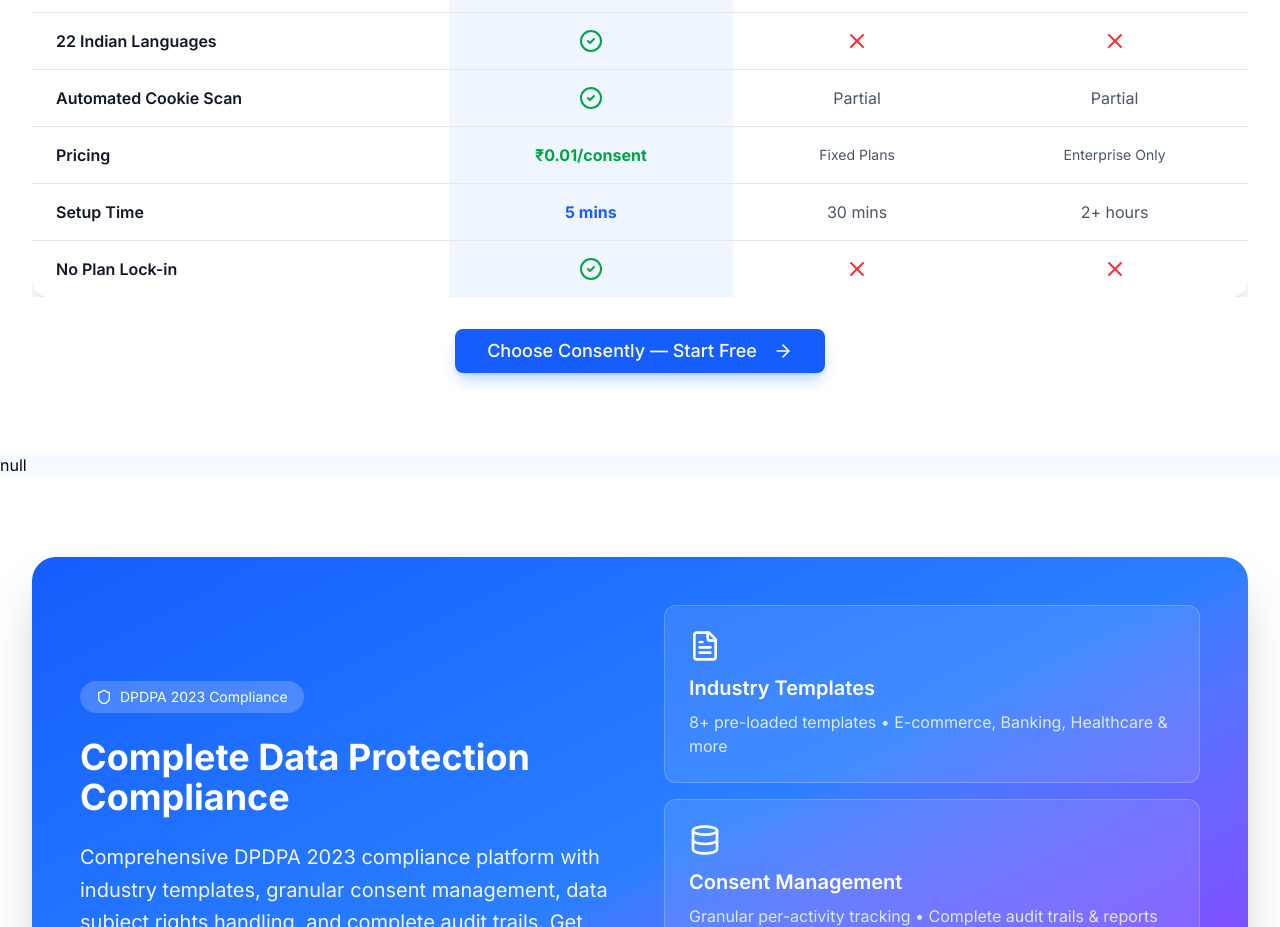
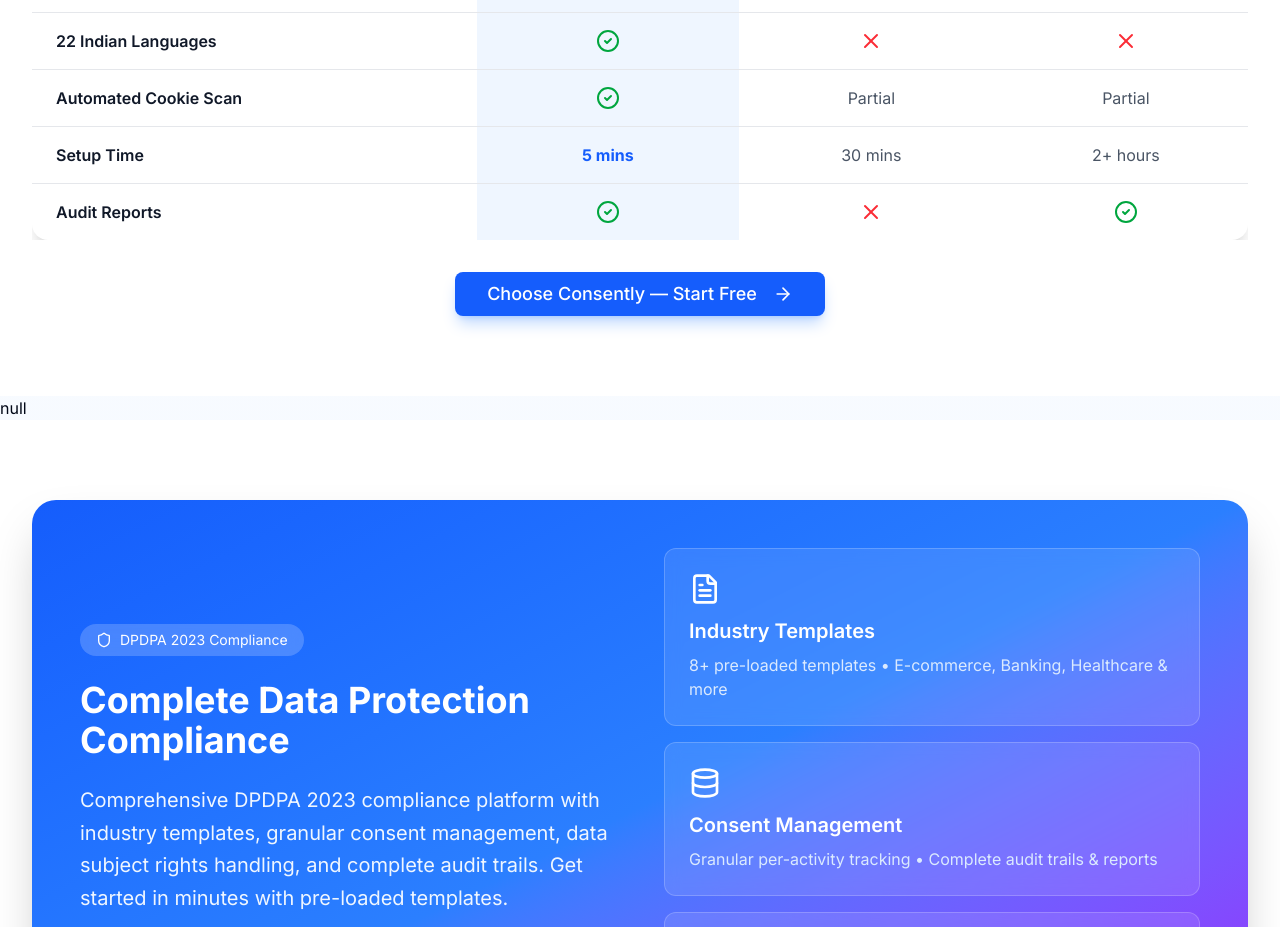
Before and after one commit to consently/consently-dev, a Next.js app: page / in a window 1280 px wide. Shown: the part 5360-6287 px from the top of the page. Built offline with nearby package versions, Linux system fonts and the light colour scheme; no server answers.

Commit message:
ui: remove pricing row from comparison table

```diff
--- a/app/page.tsx
+++ b/app/page.tsx
@@ -377,18 +377,6 @@
                   <td className="py-4 px-6 text-center text-gray-600">Partial</td>
                 </tr>
                 <tr className="hover:bg-blue-50 transition-colors">
-                  <td className="py-4 px-6 font-semibold text-gray-900">Pricing</td>
-                  <td className="py-4 px-6 text-center bg-blue-50">
-                    <div className="font-bold text-green-600">₹0.01/consent</div>
-                  </td>
-                  <td className="py-4 px-6 text-center text-gray-600">
-                    <div className="text-sm">Fixed Plans</div>
-                  </td>
-                  <td className="py-4 px-6 text-center text-gray-600">
-                    <div className="text-sm">Enterprise Only</div>
-                  </td>
-                </tr>
-                <tr className="hover:bg-blue-50 transition-colors">
                   <td className="py-4 px-6 font-semibold text-gray-900">Setup Time</td>
                   <td className="py-4 px-6 text-center bg-blue-50">
                     <div className="font-bold text-blue-600">5 mins</div>
@@ -397,7 +385,7 @@
                   <td className="py-4 px-6 text-center text-gray-600">2+ hours</td>
                 </tr>
                 <tr className="hover:bg-blue-50 transition-colors">
-                  <td className="py-4 px-6 font-semibold text-gray-900">No Plan Lock-in</td>
+                  <td className="py-4 px-6 font-semibold text-gray-900">Audit Reports</td>
                   <td className="py-4 px-6 text-center bg-blue-50">
                     <CheckCircle2 className="h-6 w-6 text-green-600 mx-auto" />
                   </td>
@@ -405,7 +393,7 @@
                     <X className="h-6 w-6 text-red-500 mx-auto" />
                   </td>
                   <td className="py-4 px-6 text-center">
-                    <X className="h-6 w-6 text-red-500 mx-auto" />
+                    <CheckCircle2 className="h-6 w-6 text-green-600 mx-auto" />
                   </td>
                 </tr>
               </tbody>
```
